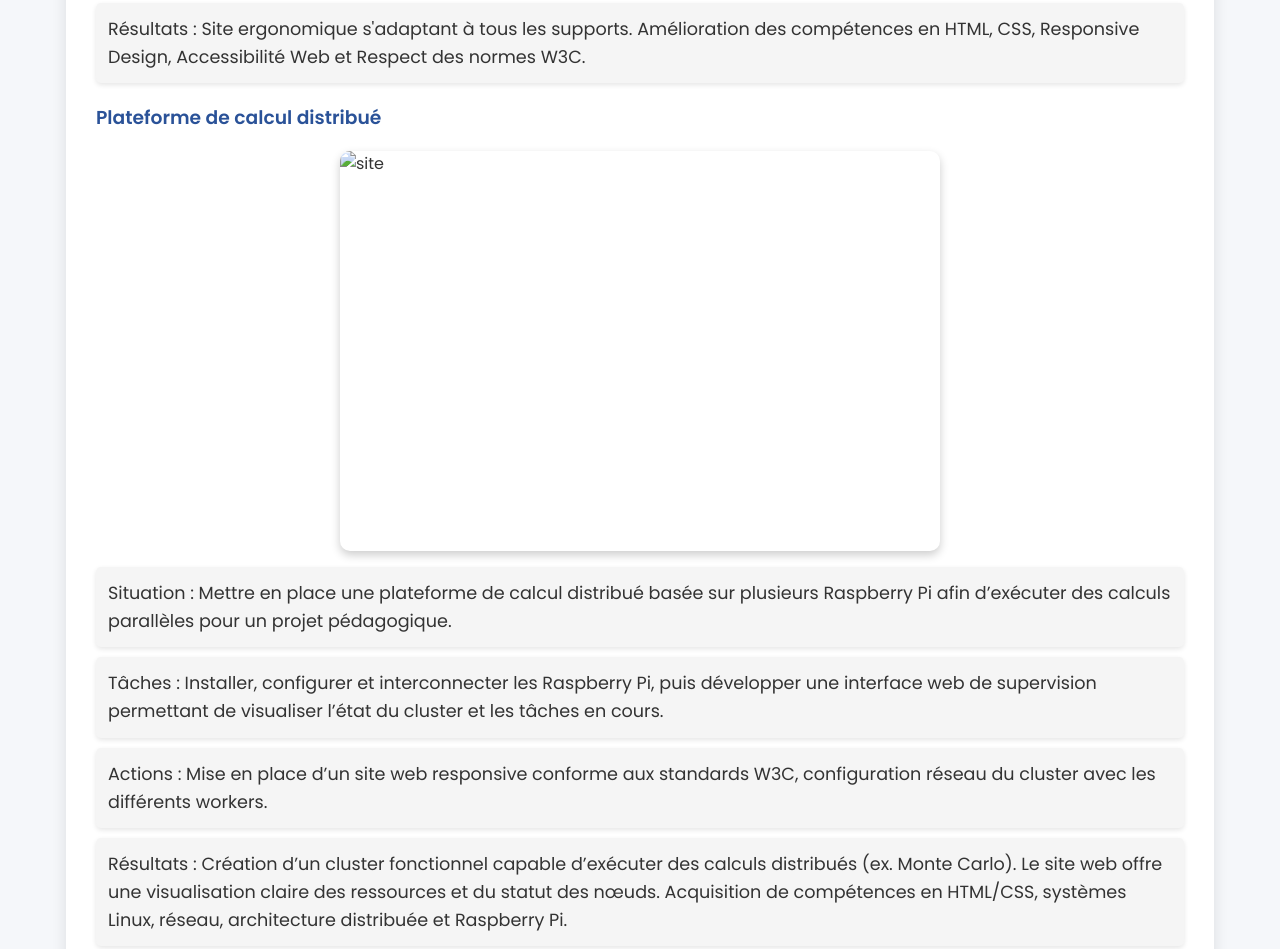
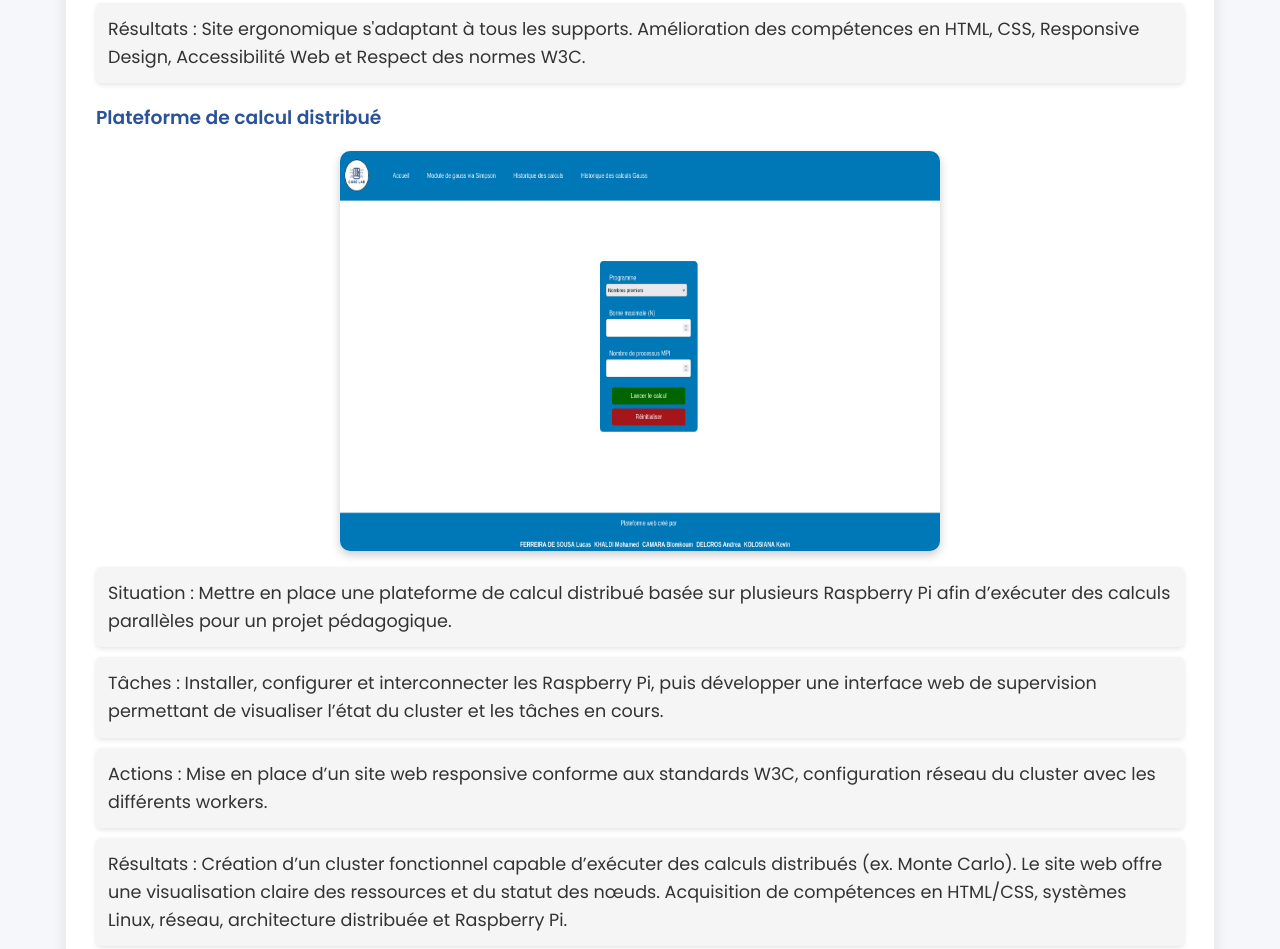
Before and after one commit to moha78000/Portfolio, a website built with Vite: page docs/index.html in a window 1280 px wide. Shown: the part 3702-4651 px from the top of the page. Built offline with nearby package versions, Linux system fonts and the light colour scheme.

Commit message:
Ajustement path

```diff
--- a/docs/index.html
+++ b/docs/index.html
@@ -73,7 +73,7 @@
     </ul>
 
       <h3>Plateforme de calcul distribué</h3>
-      <img src="../assets/images/copng" alt="site" width="600" , height="400">
+      <img src="../assets/images/corelab.png" alt="site" width="600" , height="400">
       <ul>
           <li>Situation : Mettre en place une plateforme de calcul distribué basée sur plusieurs Raspberry Pi afin d’exécuter des calculs parallèles pour un projet pédagogique.</li>
           <li>Tâches : Installer, configurer et interconnecter les Raspberry Pi, puis développer une interface web de supervision permettant de visualiser l’état du cluster et les tâches en cours.</li>
```
